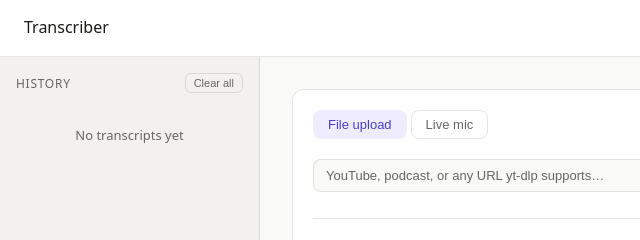
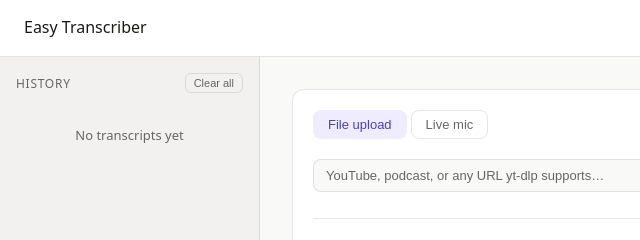
Before and after one commit to readtedium/easy-transcriber, a website: page public/index.html in a window 1280 px wide. Shown: the top 240 px of the page, 0-640 px from the left. Drawn offline with Linux system fonts and the light colour scheme; no server answers; a script that the page names is missing.

```diff
--- a/public/index.html
+++ b/public/index.html
@@ -3,12 +3,12 @@
 <head>
   <meta charset="UTF-8" />
   <meta name="viewport" content="width=device-width, initial-scale=1.0" />
-  <title>Transcriber</title>
+  <title>Easy Transcriber</title>
   <link rel="stylesheet" href="styles.css" />
 </head>
 <body>
 <header>
-  <h1>Transcriber</h1>
+  <h1>Easy Transcriber</h1>
   <div id="api-key-row">
     <input type="password" id="api-key" placeholder="Deepgram API key" />
   </div>
```
Also changed, not shown: README.md, easy_transcriber_screenshot.jpg (added).
